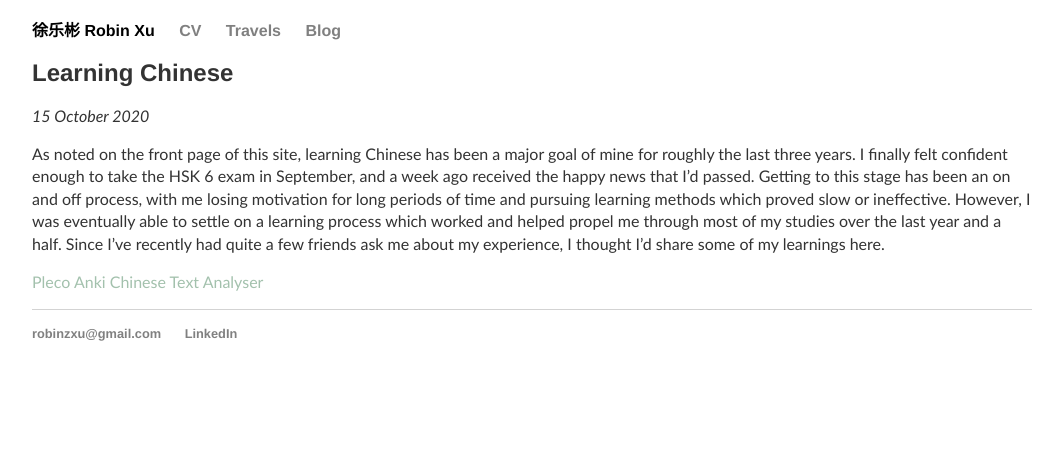
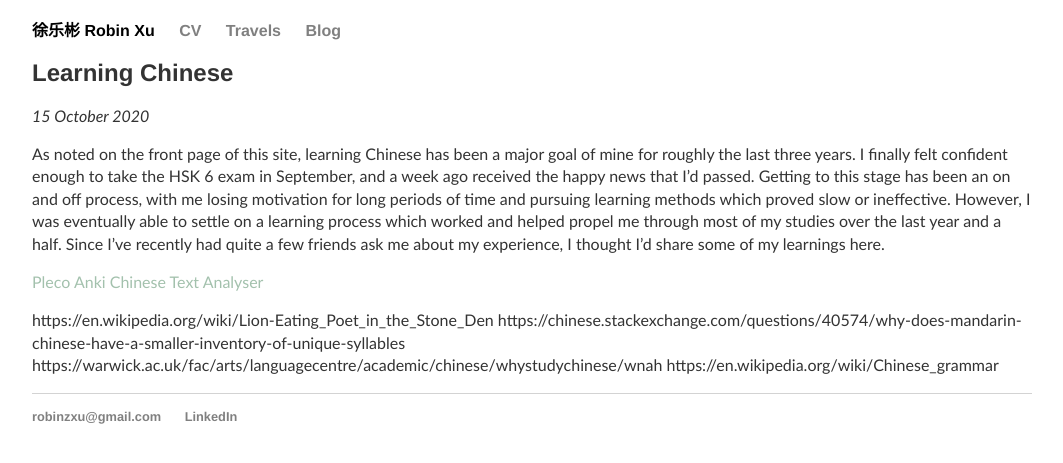
Before and after one commit to robinzxu/robinzxu.github.io, a Jekyll site: the page built from _posts/2020-10-15-learning-chinese.md, in a window 1280 px wide. Shown: the top 463 px of the page, without its empty margins (108-1171 px from the left). Built offline with Jekyll 4.4.1, drawn with Linux system fonts in a browser that asks for light colours; some of the changed lines change nothing that is shown.

Commit message:
Update 2020-10-15-learning-chinese.md

```diff
--- a/_posts/2020-10-15-learning-chinese.md
+++ b/_posts/2020-10-15-learning-chinese.md
@@ -11,3 +11,8 @@ As noted on the front page of this site, learning Chinese has been a major goal
 [Pleco](https://www.pleco.com/){:target="_blank" rel="noopener"}
 [Anki](https://apps.ankiweb.net/){:target="_blank" rel="noopener"}
 [Chinese Text Analyser](https://www.chinesetextanalyser.com/){:target="_blank" rel="noopener"}
+
+https://en.wikipedia.org/wiki/Lion-Eating_Poet_in_the_Stone_Den
+https://chinese.stackexchange.com/questions/40574/why-does-mandarin-chinese-have-a-smaller-inventory-of-unique-syllables
+https://warwick.ac.uk/fac/arts/languagecentre/academic/chinese/whystudychinese/wnah
+https://en.wikipedia.org/wiki/Chinese_grammar
```
